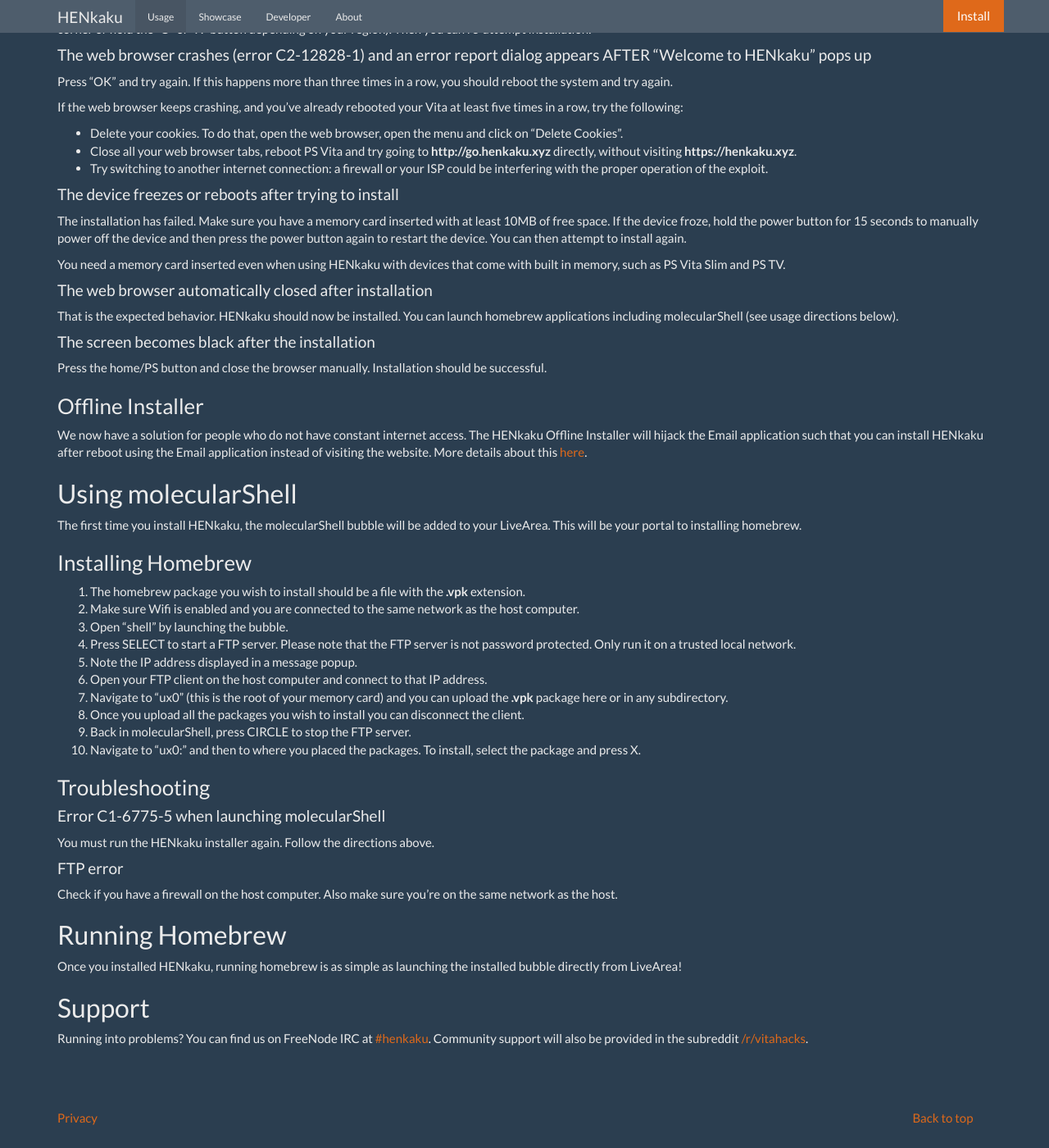
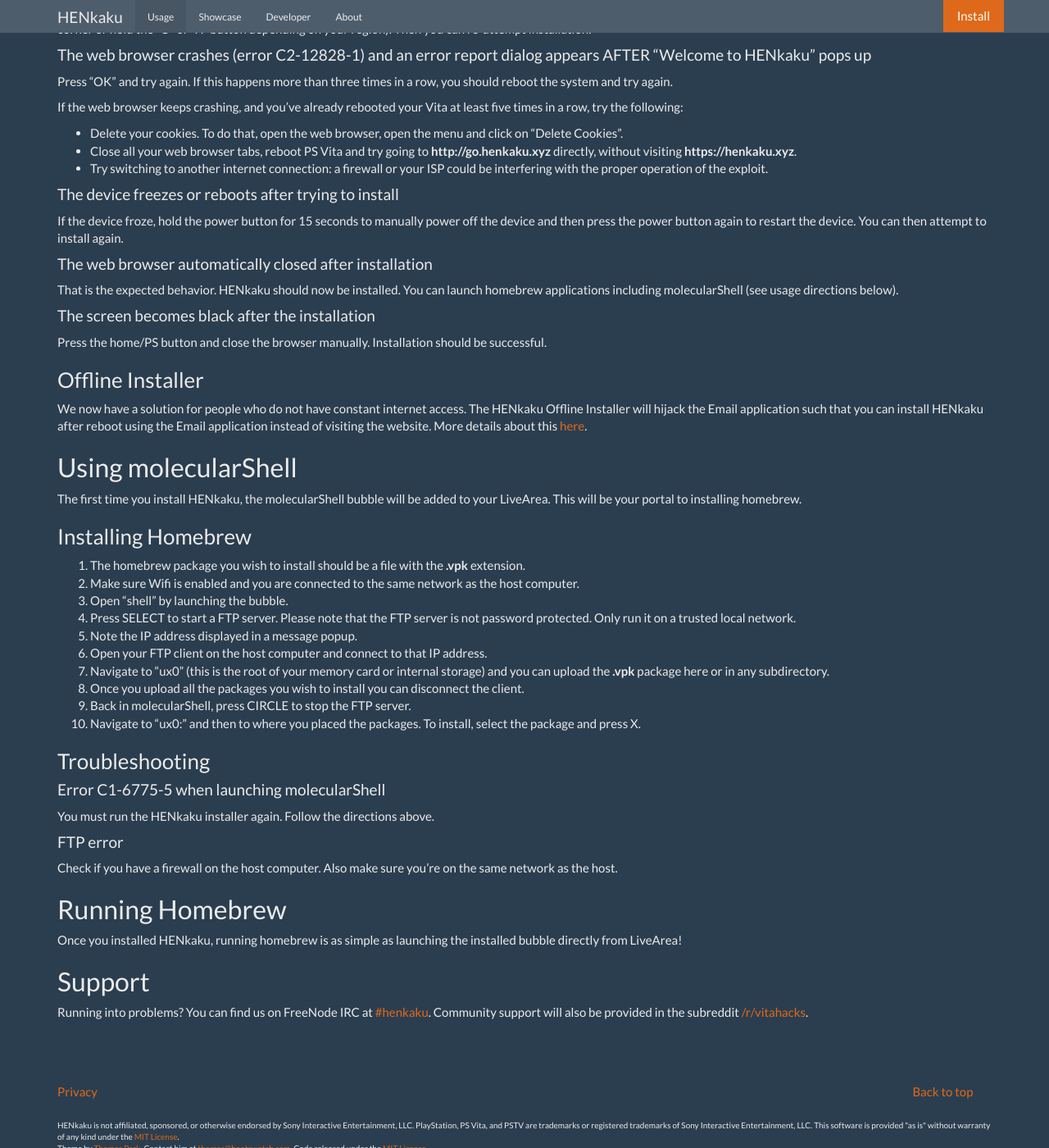
Before and after one commit to henkaku/henkaku.github.io, a Jekyll site: the page built from usage.md, in a window 1280 px wide and 1400 px high, scrolled down 797 px. Shown: the whole window at 82% size. Built offline with Jekyll 4.4.1, drawn with Linux system fonts in a browser that asks for light colours.

Commit message:
Removed text about needing memory card

```diff
--- a/usage.md
+++ b/usage.md
@@ -51,9 +51,7 @@
 
 #### The device freezes or reboots after trying to install
 
-The installation has failed. Make sure you have a memory card inserted with at least 10MB of free space. If the device froze, hold the power button for 15 seconds to manually power off the device and then press the power button again to restart the device. You can then attempt to install again.
-
-You need a memory card inserted even when using HENkaku with devices that come with built in memory, such as PS Vita Slim and PS TV.
+If the device froze, hold the power button for 15 seconds to manually power off the device and then press the power button again to restart the device. You can then attempt to install again.
 
 #### The web browser automatically closed after installation
 
@@ -78,7 +76,7 @@
 0. Press SELECT to start a FTP server. Please note that the FTP server is not password protected. Only run it on a trusted local network.
 0. Note the IP address displayed in a message popup.
 0. Open your FTP client on the host computer and connect to that IP address.
-0. Navigate to "ux0" (this is the root of your memory card) and you can upload the **.vpk** package here or in any subdirectory.
+0. Navigate to "ux0" (this is the root of your memory card or internal storage) and you can upload the **.vpk** package here or in any subdirectory.
 0. Once you upload all the packages you wish to install you can disconnect the client.
 0. Back in molecularShell, press CIRCLE to stop the FTP server.
 0. Navigate to "ux0:" and then to where you placed the packages. To install, select the package and press X.
```
Also changed, not shown: index.md (+1 -2 lines).
